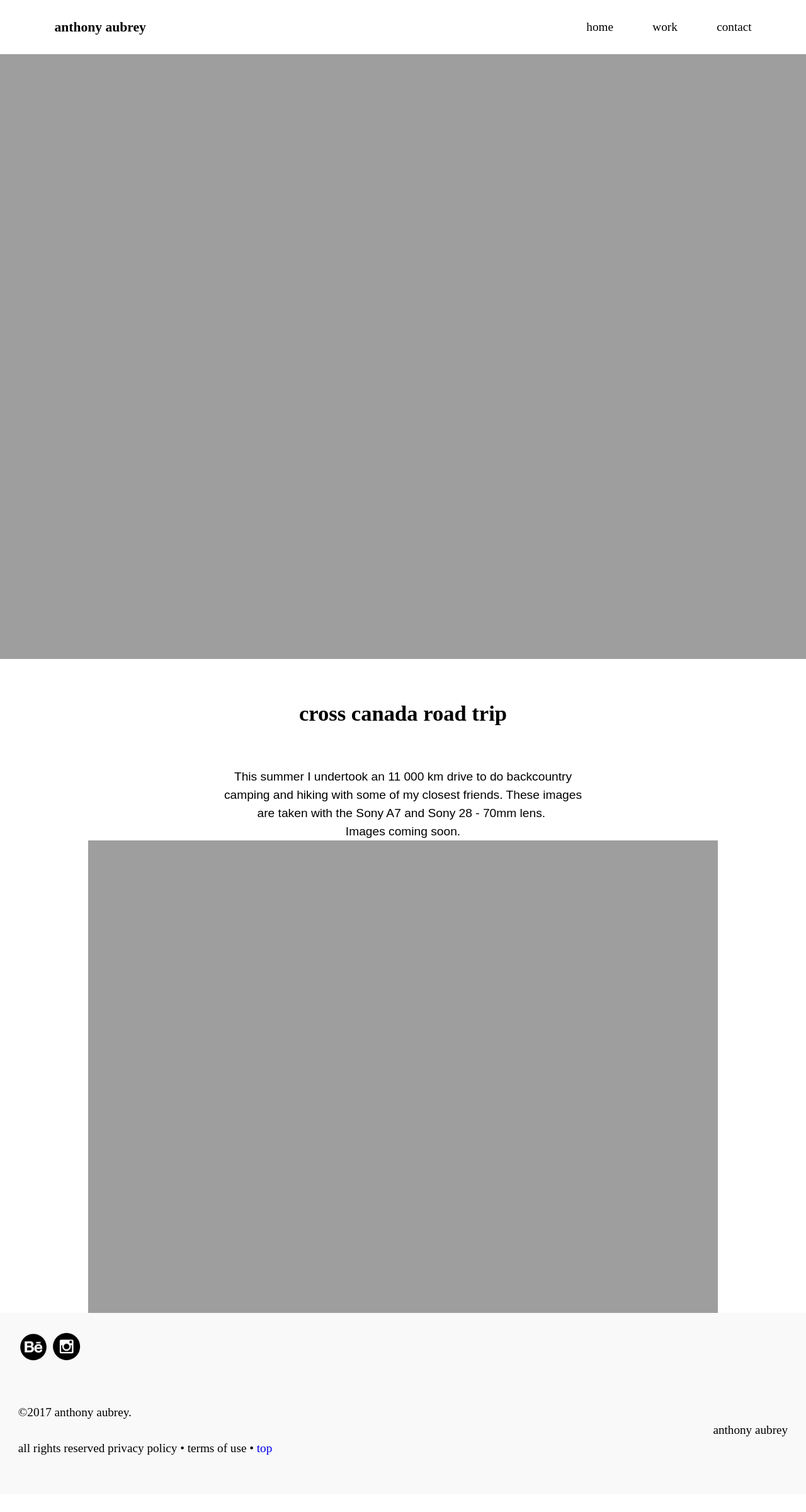
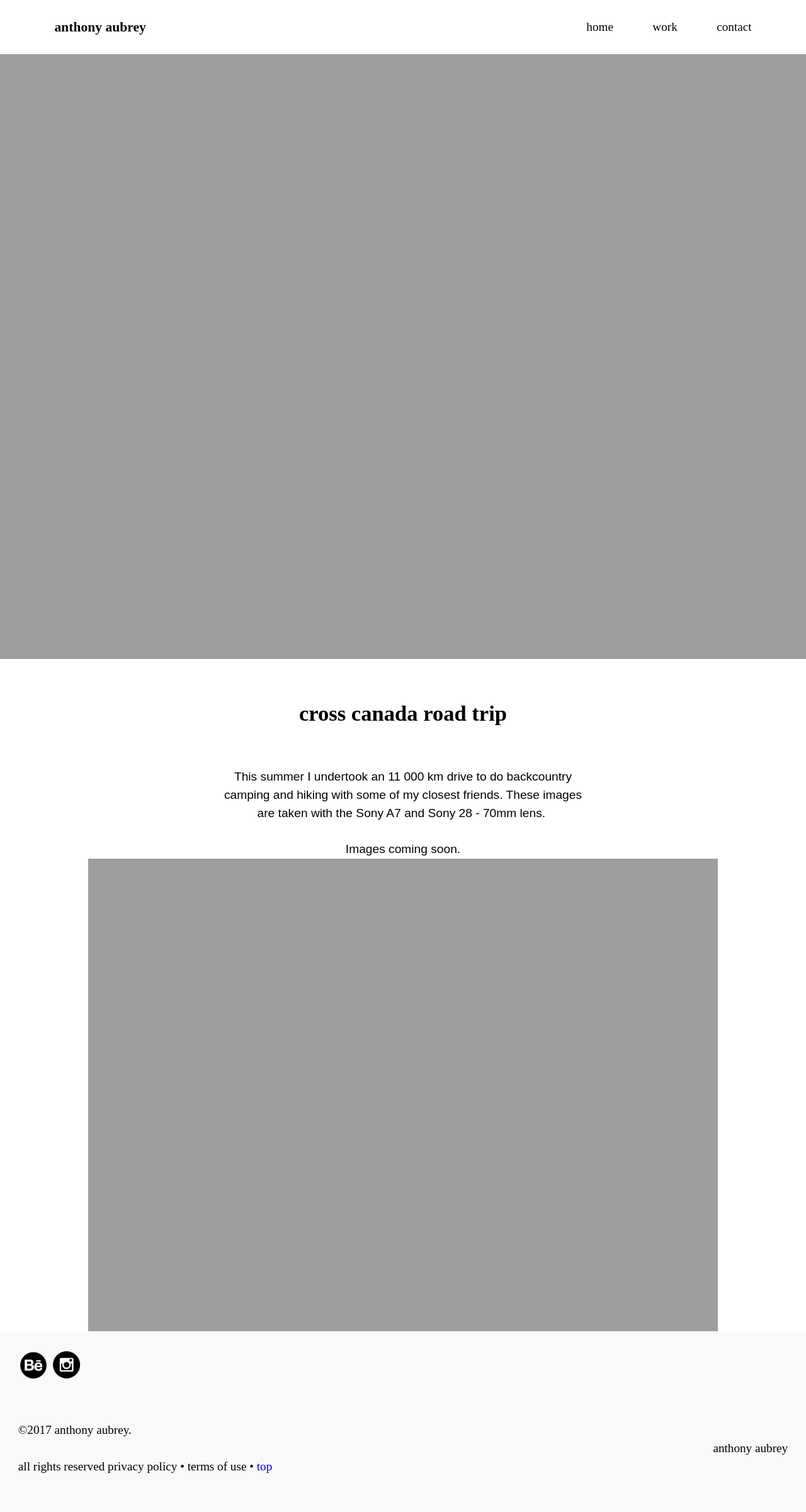
Before and after one commit to anthonyaubrey/portfolio, a Jekyll site: the page built from tripphotography.html, in a window 1280 px wide. Shown: the whole page at 63% size. Built offline with Jekyll 4.4.1, drawn with Linux system fonts in a browser that asks for light colours; before the commit the page ends 2372 px from its top, so only the background shows below that.

Commit message:
Added padding to images

```diff
--- a/otm.html
+++ b/otm.html
@@ -10,6 +10,6 @@ layout: default
     <h2>posters</h2>
     <p class="open-sans"></p>
     <img class="img-flex limgwrap"src="{{site.baseurl}}/img/otm-poster-2.jpg">
-    <img class="img-flex pad-t"src="{{site.baseurl}}/img/otm-poster.jpg">
+    <img class="img-flex pad-t pad-b"src="{{site.baseurl}}/img/otm-poster.jpg">
   </div>
 </main>
--- a/tripphotography.html
+++ b/tripphotography.html
@@ -7,7 +7,7 @@ layout: default
       <img class="img-flex"src="{{site.baseurl}}/img/photo-l.jpg">
     <h1 class="text-center island-2 wrapper">cross canada road trip</h1>
     <p class="wrapper open-sans text-center">This summer I undertook an 11 000 km drive to do backcountry camping and hiking with some of my closest friends. These images are taken with the Sony A7 and Sony 28 - 70mm lens. </p>
-    <p class="open-sans wrapper">Images coming soon.</p>
+    <p class="open-sans wrapper pad-t">Images coming soon.</p>
     <div>
       <img class="img-flex limgwrap"src="{{site.baseurl}}/img/tripphotography/.jpg">
     </div>
```
